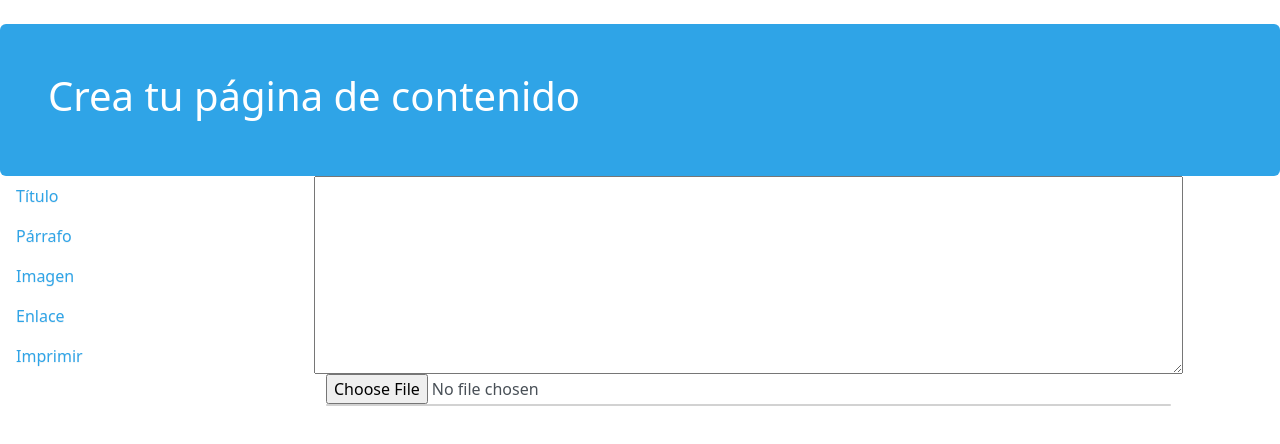
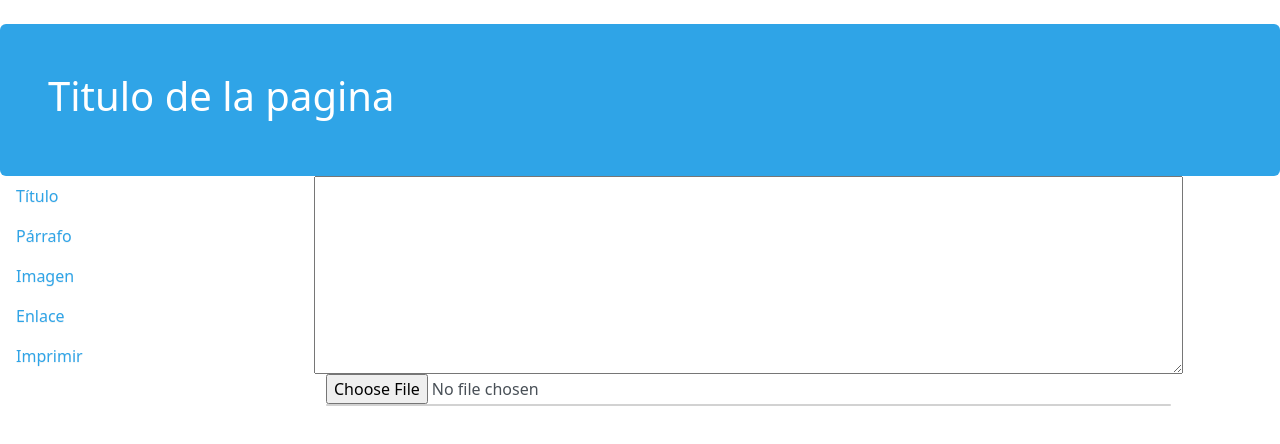
Before and after one commit to davidcharry/ejemplojs, a plain HTML site: page index.html in a window 1280 px wide. Drawn offline with Linux system fonts and the light colour scheme.

Commit message:
titulo h1

```diff
--- a/index.html
+++ b/index.html
@@ -11,7 +11,7 @@
 <body>
     <div class="container"></div>
     <div class="mt-4 p-5 bg-primary text-white rounded">
-        <h1>Crea tu página de contenido</h1>
+        <h1>Titulo de la pagina</h1>
     </div>
     <div class="row">
         <div class="col-3">
```
